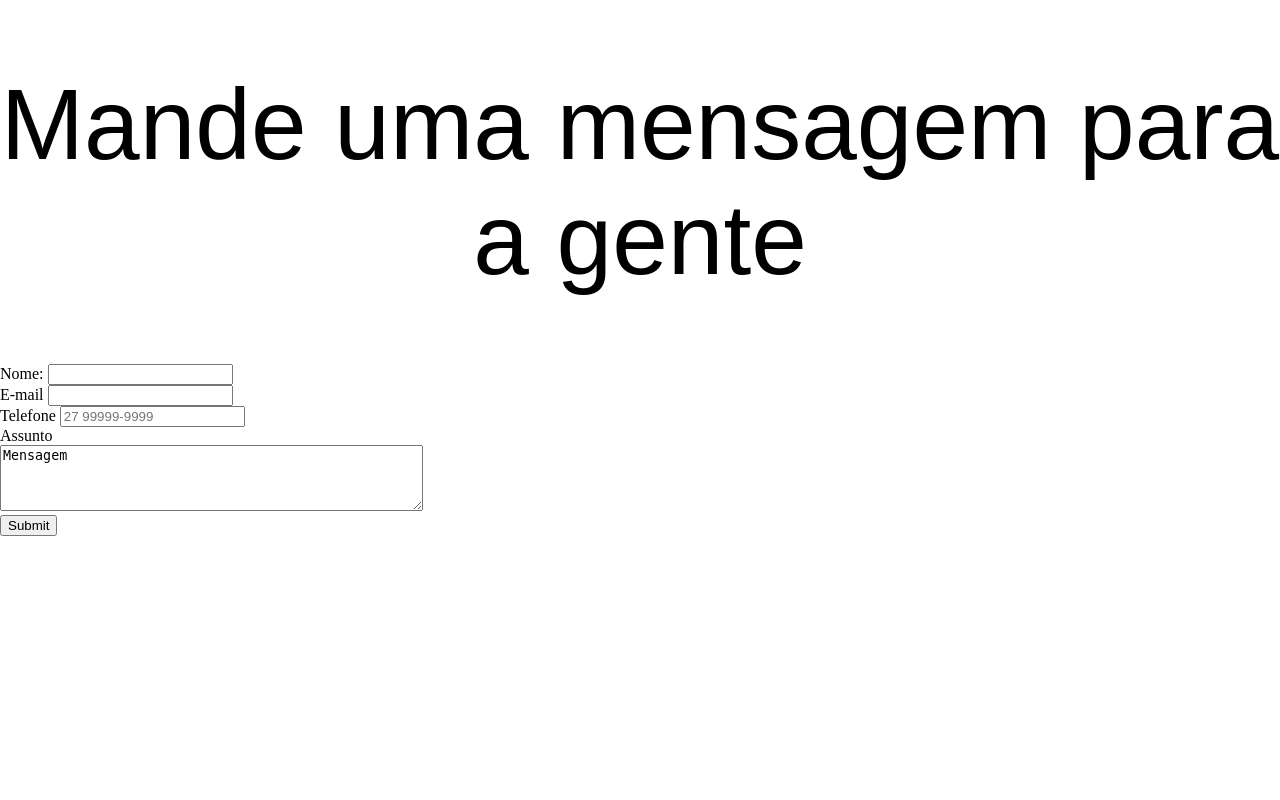
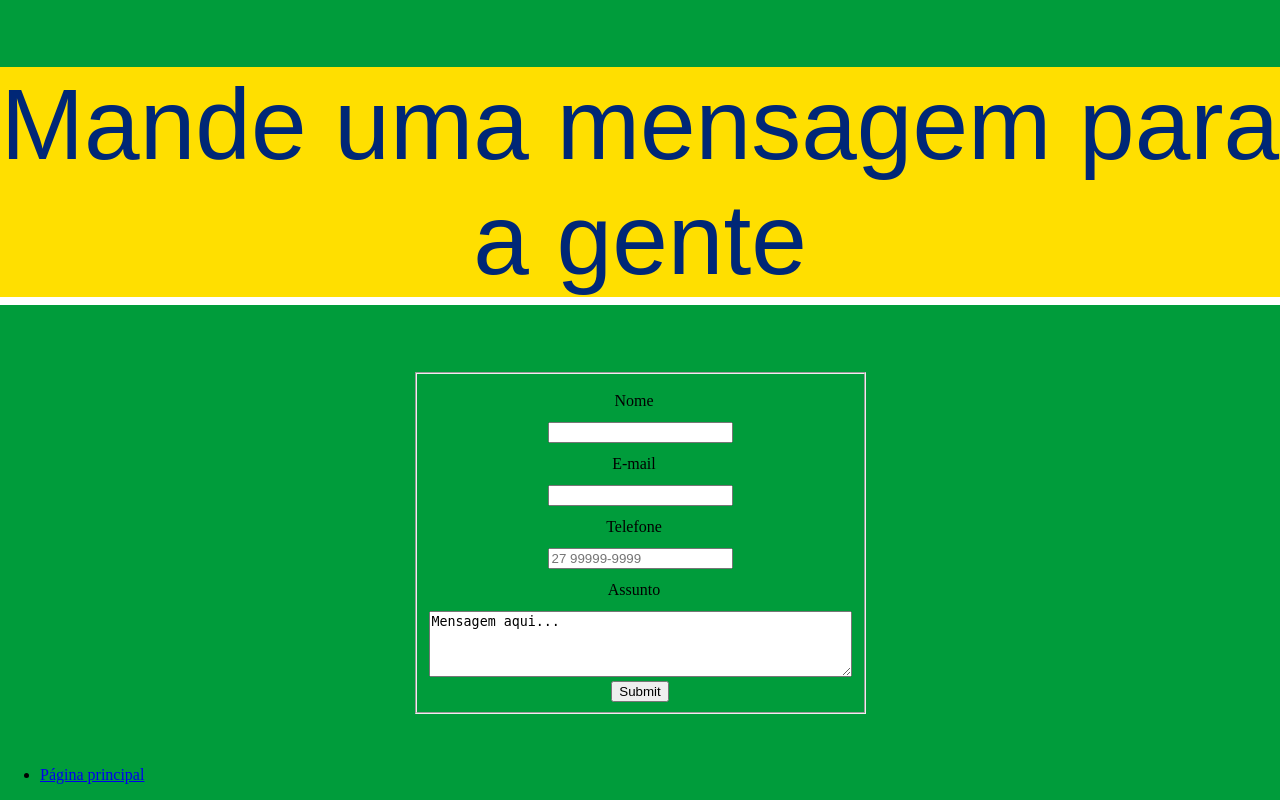
Before and after one commit to alicebelchior/Web-Design, a PHP site: page /contato.html in a window 1280 px wide. Run offline with PHP 8.4, Linux system fonts and the light colour scheme; some web fonts are replaced.

Commit message:
Formulário de contato

```diff
--- a/atividade3/contato.html
+++ b/atividade3/contato.html
@@ -7,25 +7,51 @@
      <link rel="stylesheet" href="style/contato.css">
 </head>
 <body>
+     <div id="titulo">
           <h1>Mande uma mensagem para a gente</h1>
+     </div>
      <form action="/cadastrado" method="post">
-               <div>
-                    <label for="id_name">Nome: </label>
+          <fieldset>
+               <div class="row">
+                    <div class="col-25">
+                         <label for="id_name">Nome</label>
+                    </div>
+                    <div class="col-75">
                          <input type="text" id="id_name" name="nome">
                     </div>
-               <div>
+               </div>
+               <div class="row">
+                    <div class="col-25">
                          <label for="id_email">E-mail</label>
+                    </div>
+                    <div class="col-75">
                          <input type="email" id="id_email" name="email">
                     </div>
-               <div>
+               </div>
+               <div class="row">
+                    <div class="col-25">
                          <label for="id_tel">Telefone</label>
+                    </div>
+                    <div class="col-75">
                          <input type="tel" id="id_tel" name="tel" pattern="[0-9]{2} [0-9]{5}-[0-9]{4}" placeholder="27 99999-9999">
                     </div>
-               <div>
-                    <label for="id_subject">Assunto</label><br>
-                    <textarea rows="4" cols="50" name="comment" form="usrform">Mensagem</textarea>
+               </div>
+               <div class="row">
+                    <div class="col-25">
+                         <label for="id_subject">Assunto</label>
+                    </div>
+                    <div class="col-75">
+                         <textarea rows="4" cols="50" name="comment" form="usrform">Mensagem aqui... </textarea>
+                    </div>
                </div>
                <button type="submit">Submit</button>
+          </fieldset>
      </form>
+     <footer>
+          <ul>
+               <li>
+                    <a href="estados_brasileiros.html">Página principal</a>
+               </li>
+     </footer>
 </body>
 </html>
--- a/atividade3/style/contato.css
+++ b/atividade3/style/contato.css
@@ -3,6 +3,12 @@
 body {
      padding: 0;
      margin: 0;
+     text-align: center;
+     background-color: #009c3b;
+ }
+
+ #titulo {
+    background-color: #ffdf00;
  }
 
 h1 {
@@ -11,8 +17,24 @@ h1 {
      font-style: normal;
      font-size: 100px;
      text-align: center;
+     color: #002776;
+     border-bottom: 8px solid #ffff;
  }
 
  form{
+     display: inline-block;
+ }
 
- }
+ label {
+    padding: 12px 12px 12px 0;
+    display: inline-block;
+  }
+
+
+
+ footer {
+     position: absolute;
+     bottom: 0;
+     left: 0;
+     z-index: 10;
+}
```
Lines whose indentation alone changed are shown as unchanged.
